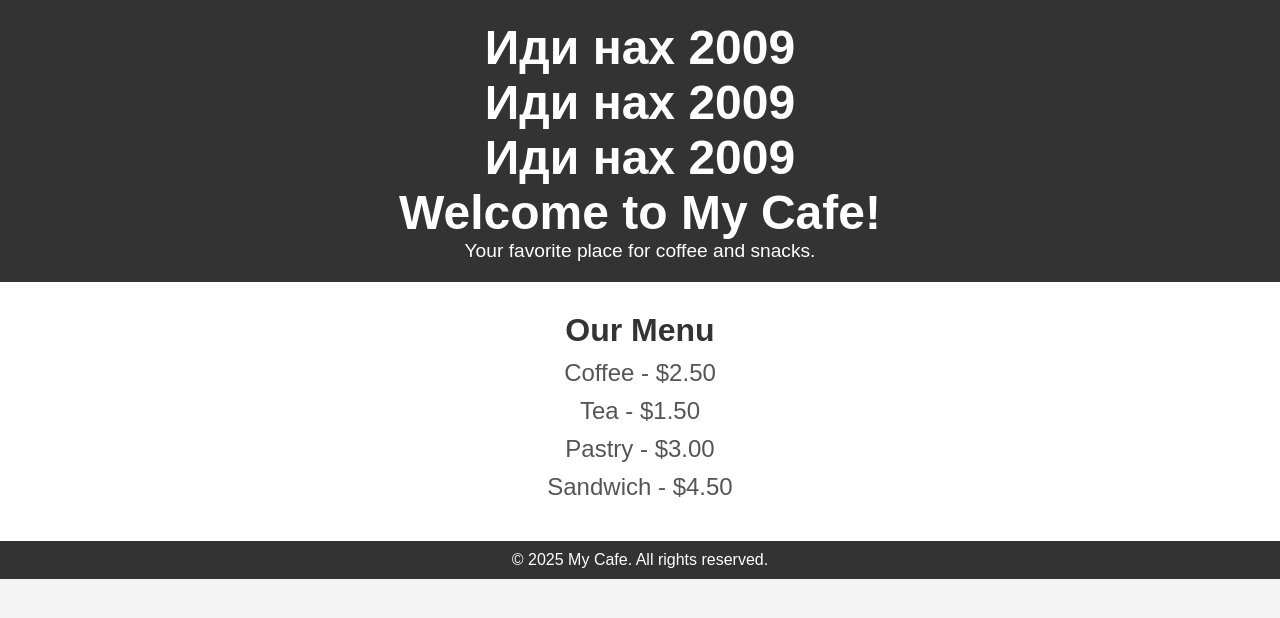
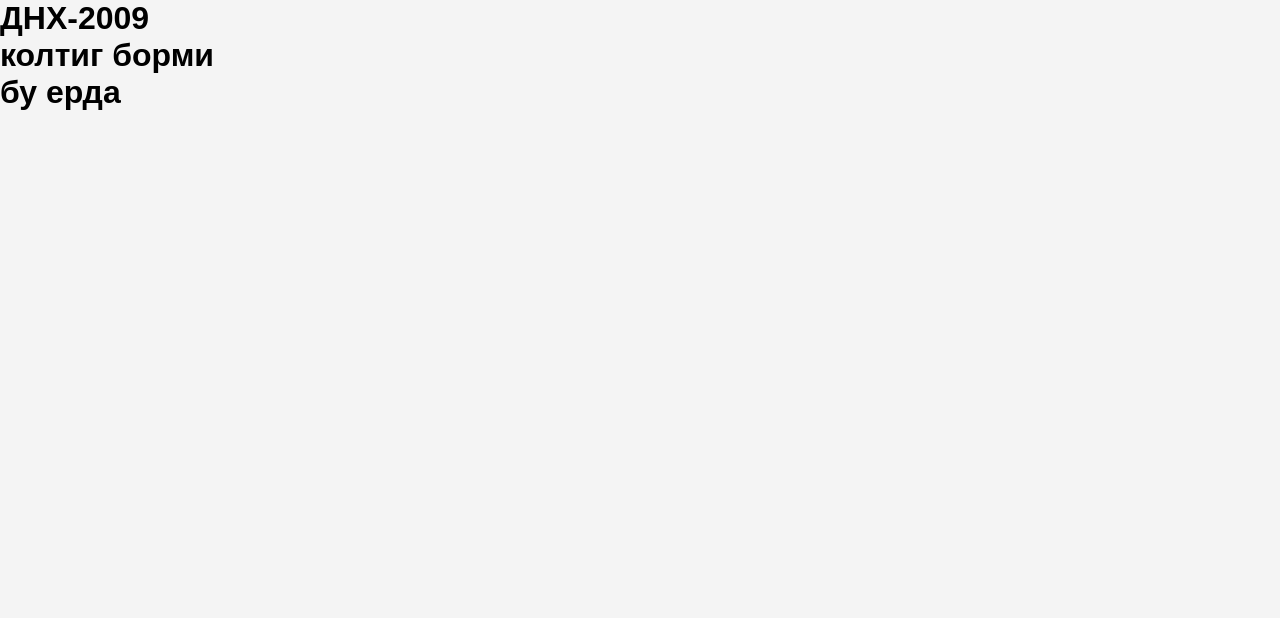
Before and after one commit to abdu-dev703/my-cafe-site, a plain HTML site: page index.html in a window 1280 px wide. Drawn offline with Linux system fonts and the light colour scheme.

Commit message:
Add files via upload
Koltiq

```diff
--- a/index.html
+++ b/index.html
@@ -3,36 +3,12 @@
 <head>
     <meta charset="UTF-8">
     <meta name="viewport" content="width=device-width, initial-scale=1.0">
-    <title>My Cafe</title>
+    <title>Document</title>
     <link rel="stylesheet" href="./style.css">
 </head>
 <body>
-    <header>
-        <div class="container">
-            <h1>Иди нах 2009</h1>
-            <h1>Иди нах 2009</h1>
-            <h1>Иди нах 2009</h1>
-            <h1>Welcome to My Cafe!</h1>
-            <p>Your favorite place for coffee and snacks.</p>
-        </div>
-    </header>
-
-    <section class="menu">
-        <div class="container">
-            <h2>Our Menu</h2>
-            <ul>
-                <li>Coffee - $2.50</li>
-                <li>Tea - $1.50</li>
-                <li>Pastry - $3.00</li>
-                <li>Sandwich - $4.50</li>
-            </ul>
-        </div>
-    </section>
-
-    <footer>
-        <div class="container">
-            <p>&copy; 2025 My Cafe. All rights reserved.</p>
-        </div>
-    </footer>
+    <h1>ДНХ-2009</h1>
+    <h1>колтиг борми </h1>
+    <h1>бу ерда</h1>
 </body>
 </html>
```
